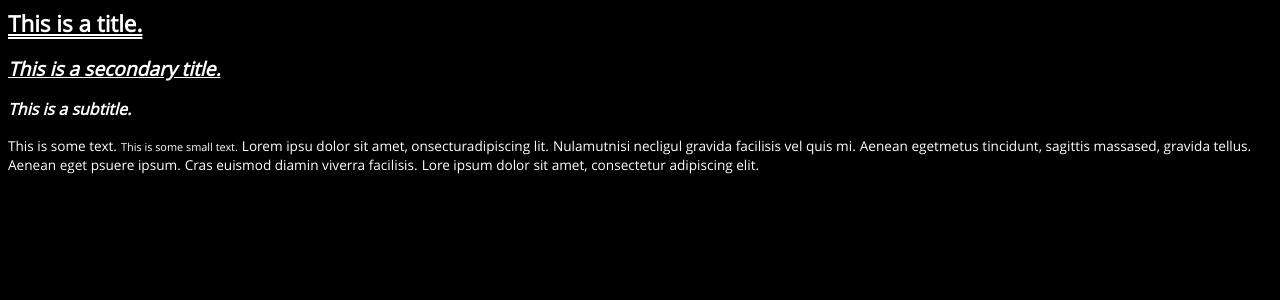
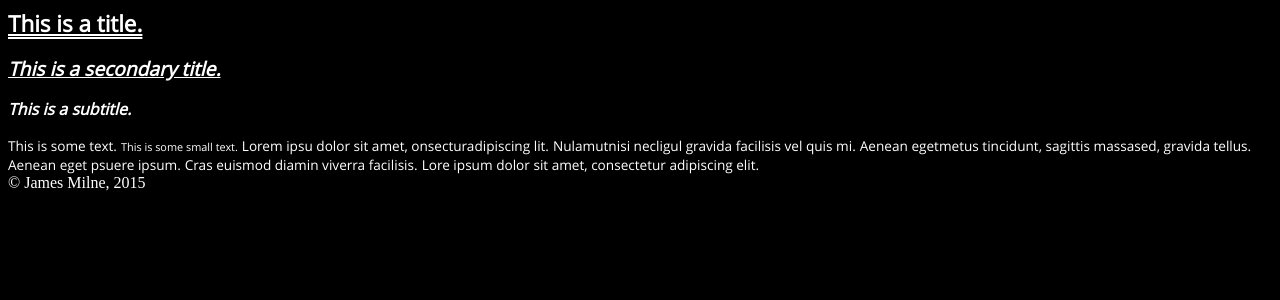
Before and after one commit to shakna-israel/rosetintedspectacles, a Jekyll site: the page built from _pages/test.md, in a window 1280 px wide. Shown: the top 300 px of the page. Built offline with Jekyll 4.4.1, drawn with Linux system fonts in a browser that asks for light colours.

Commit message:
Update page.html

```diff
--- a/_layouts/page.html
+++ b/_layouts/page.html
@@ -8,3 +8,6 @@
 {{ content }}
 </div>
 </body>
+<footer>
+  &copy; James Milne, 2015
+</footer>
```
